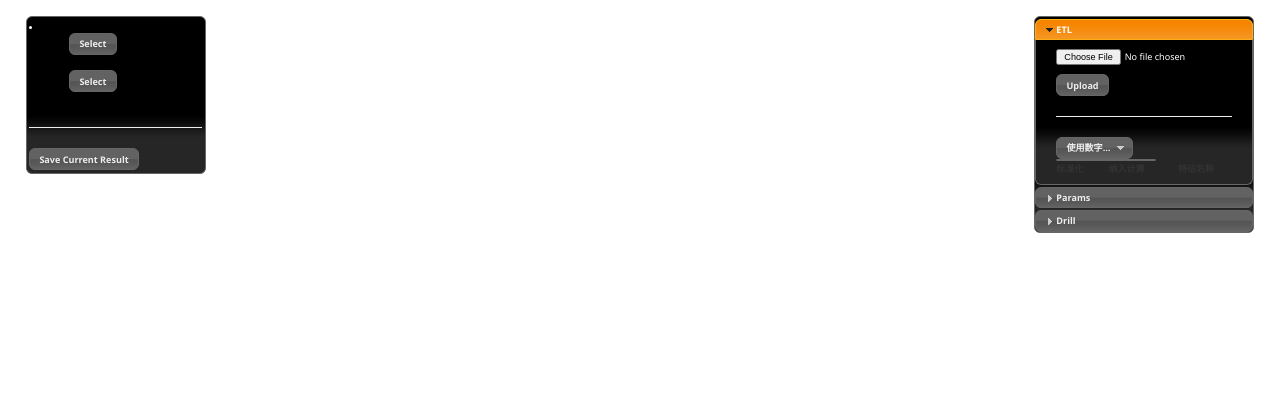
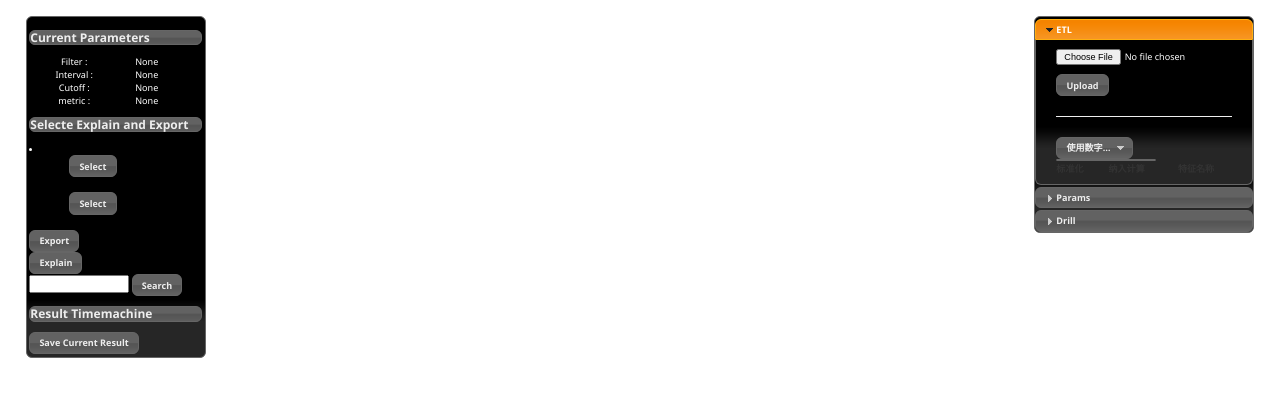
Before and after one commit to luxiaolei/jusha, a Flask app: page / in a window 1280 px wide. Shown: the top 397 px of the page. Run offline with Flask 2, Linux system fonts and the light colour scheme; some libraries are stand-ins or nearby versions.

Commit message:
fixing the left part. add search box

```diff
--- a/app/static/js/featureHandler.js
+++ b/app/static/js/featureHandler.js
@@ -15,6 +15,10 @@ $(function() {
         var radioBtn = $("<li><input type=radio id=rd" + i + ' name="features" value= ' + data.features[i] + "><label class=btn style='font-size: 1.2em' for=rd" + i + ' name=fname><a>' + data.features[i] + '</a></label></li>');
         radioBtn.appendTo('#radiocheck');
       };
+
+      $('[id^=fcheck]').each(function(){
+        $(this).tooltip()
+      })
 
       //ajax post the selected feature to server
       $('#radiocheck input').change(function() {
--- a/app/static/js/params.js
+++ b/app/static/js/params.js
@@ -31,7 +31,7 @@ $(function() {
         var featuresTable = $('#featuresTable')
         var indexradiobox = $('#index')
         //indexradiobox.children().remove()
-        $('tr').each(function(){$(this).remove()})
+        //$('tr').each(function(){$(this).remove()})
 
         //generates index selection dropbox and features selection checkboxes
         var genIndexDropbox = $(function() {
@@ -44,7 +44,7 @@ $(function() {
         var genFeaturesCheckBoxes = function() {
           for (i in data.features) {
 
-            var tds = $("<tr>"+"<td style='width:25px'><input type='checkbox' id=fcheckF" + i + " checked=true value=" + data.features[i] + "></td>"+"<td style='width:40px'><input type='checkbox' id=fcheckNorm" + i + " checked=true value=" + data.features[i] + "></td>"+"<td style='color:white'>"+ data.features[i] +"</td></tr>")
+            var tds = $("<tr>"+"<td style='width:25px'><input type='checkbox' id=fcheckF" + i + " title='勾选此特征作为计算考虑' checked=true value=" + data.features[i] + "></td>"+"<td style='width:40px'><input type='checkbox' title='对此特征进行标准化' id=fcheckNorm" + i + " checked=true value=" + data.features[i] + "></td>"+"<td style='color:white'>"+ data.features[i] +"</td></tr>")
           //  var checkbox = $("<li><a><input type='checkbox' id=fcheckF" + i + " checked=true value=" + data.features[i] + ">" + '<label for=fcheckF' + i + ' class=btn>' + data.features[i] + '</label></a></li>')
           //  checkbox.appendTo(checkboxesForm)
 
@@ -163,6 +163,19 @@ $(function() {
   $('#Clustering').bind('click', function() {
     runClustering('/mapperjson');
     //$('#Clustering').hide()
+
+    var interval = $("#interval").val();
+    var overlap = $("#overlap").val();
+    var metric = $('#metrics').prop('selected', true).val();
+    var cutoff = $('#cutoff').prop('selected', true).val();
+    var filter = $('#filters').html();
+
+    $('#tdfilter').html(filter)
+    $('#tdinterval').html(interval)
+    $('#tdoverlap').html(overlap)
+    $('#tdcutoff').html(cutoff)
+    $('#tdmetric').html(metric)
+
     $('#saveimg').show()
   })
 })
@@ -186,9 +199,9 @@ $(function() {
       var metric = $('#metrics').prop('selected', true).val();
       var cutoff = $('#cutoff').prop('selected', true).val();
       var filter = $('#filters').html();
-      var li = $('<li></li>')
+      var li = $('<div></div>')
 
-      var savedGrapg = $('<li><a herf=#>Saved Graph </a></li>' +
+      var savedGrapg = $(
         '<li>Filter:' + filter + '</li>' +
         '<li>Interval:' + interval + '</li>' +
         '<li>Overlap:' + overlap + '</li>')
--- a/app/templates/index.html
+++ b/app/templates/index.html
@@ -38,10 +38,47 @@
 
   <div id=draggableTimemachine class="ui-widget ui-widget-content ui-corner-all portlet" style="position: fixed; top:2%; left:2%; width: 180px; height: auto; ">
 
-    <li>
+    <h6 tabindex="-1" aria-expanded="false" aria-selected="false" aria-controls="ui-id-4"  role="tab" class="ui-accordion-header ui-state-default ui-accordion-icons ui-corner-all">
+    </span>Current Parameters</h6>
+      <table class="ui-widget"  style='color:white; text-align: center; width: 145px; top:50px' id='currentParams'>
+        <tr>
+            <td>
+              Filter :
+            </td>
+            <td id='tdfilter'>
+              None
+            </td>
+        </tr>
+        <tr>
+            <td>
+              Interval :
+            </td>
+            <td id='tdinterval'>
+              None
+            </td>
+        </tr>
+        <tr>
+            <td>
+              Cutoff :
+            </td>
+            <td id='tdcutoff'>
+              None
+            </td>
+        </tr>
+        <tr>
+            <td>
+              metric :
+            </td>
+            <td id='tdmetric'>
+              None
+            </td>
+        </tr>
+      </table>
 
 
-
+      <h6 tabindex="-1" aria-expanded="false" aria-selected="false" aria-controls="ui-id-4"  role="tab" class="ui-accordion-header ui-state-default ui-accordion-icons ui-corner-all">
+      </span>Selecte Explain and Export</h6>
+    <li>
 
         <ul id=SelectionA>
           <a id='NumPtsA'></a>
@@ -54,22 +91,28 @@
         </ul>
     </li>
 
+    <button id="export2csv"  download="Selection.csv" class="ui-button ui-widget ui-state-default ui-corner-all ui-button-text-only" role="button">
+      <span id="export2csvlabel" class="ui-button-text">Export</span>
+    </button>
 
     <div id='selection' data-tmp="I hold temp selection"></div>
 
-    <button id="explain" style='display:none' class="ui-button ui-widget ui-state-default ui-corner-all ui-button-text-only" role="button">
+    <button id="explain" class="ui-button ui-widget ui-state-default ui-corner-all ui-button-text-only" role="button">
       <span id="explainlabel" class="ui-button-text">Explain</span>
-    </button>
-
-    <button id="export2csv" style='display:none' download="Selection.csv" class="ui-button ui-widget ui-state-default ui-corner-all ui-button-text-only" role="button">
-      <span id="export2csvlabel" class="ui-button-text">Export</span>
     </button>
 
     <div style="max-height: 130px;overflow-y:scroll" id="explainFlists"></div>
 
-  <hr>
-    <button id="saveimg" class="ui-button ui-widget ui-state-default ui-corner-all ui-button-text-only" role="button">
-      <span id="saveimglabel"  class="ui-button-text">Save Current Result</span>
+    <input type='text' id='searchbox' title='输入数据的名称或者数字索引，用‘，’分开多条数搜索' style='width: 100px; height:18px; color:#f6931f; font-weight:bold;' />
+
+<button id="searchsubmit"  class="ui-button ui-widget ui-state-default ui-corner-all ui-button-text-only" role="button">
+  <span class="ui-button-text" id='searchsubmitlabel'>Search</span>
+</button>
+
+    <h6 tabindex="-1" aria-expanded="false" aria-selected="false" aria-controls="ui-id-4"  role="tab" class="ui-accordion-header ui-state-default ui-accordion-icons ui-corner-all">
+    </span>Result Timemachine</h6>
+    <button id="saveimg" title='保存当前结果以便之后快速返回' class="ui-button ui-widget ui-state-default ui-corner-all ui-button-text-only" role="button">
+      <span id="saveimglabel" title='保存当前结果以便之后快速返回' class="ui-button-text">Save Current Result</span>
     </button>
 
 
@@ -127,10 +170,12 @@
 
           <li class='ui-widget'>
             <a>Interval:
-          <input type='text' name='params' id='interval' value='7' maxlength="10" style='width: 40px; height:18px; color:#f6931f; font-weight:bold;' />
+          <input type='text' name='params' id='interval' value='7' maxlength="10"
+                title="请输入整数介于1于数据量之间"  style='width: 40px; height:18px; color:#f6931f; font-weight:bold;' />
           </a>
             <a>overlap:
-          <input type='text' name='params' id='overlap' value='30' maxlength="4" style='width: 40px;height:18px; color:#f6931f; font-weight:bold;' />
+          <input type='text' name='params' id='overlap'
+                value='30' maxlength="4" title='请输入0-100之间的数值' style='width: 40px;height:18px; color:#f6931f; font-weight:bold;' />
           </a>
           </li>
 
@@ -185,7 +230,7 @@
             <input type='text' id='bins' value='20' maxlength="10" style='width: 40px; height:18px; color:#f6931f; font-weight:bold;' />
             </a>
 
-        <button id="recolor" class="ui-button ui-widget ui-state-default ui-corner-all ui-button-text-only" role="button">
+        <button id="recolor" title='根据当前勾选特征的数值大小，对结果进行重新着色' class="ui-button ui-widget ui-state-default ui-corner-all ui-button-text-only" role="button">
           <span class="ui-button-text" id='recolorlabel'>ColorIt</span>
         </button>
 
@@ -204,12 +249,18 @@
       })
     });
 
+    var tooltipdoms = [$('#overlap'), $('#interval'), $('#recolor'), $('#saveimglabel'), $('#searchbox')]
+    for (dom in tooltipdoms){
+      tooltipdoms[dom].tooltip()
+    }
+
+
+
     $('#radiocheck').sortable()
     $('#timemachine').sortable()
 
     $('#addA').button()
     $('#addB').button()
-
 
 
     $('#index').selectmenu()
```
